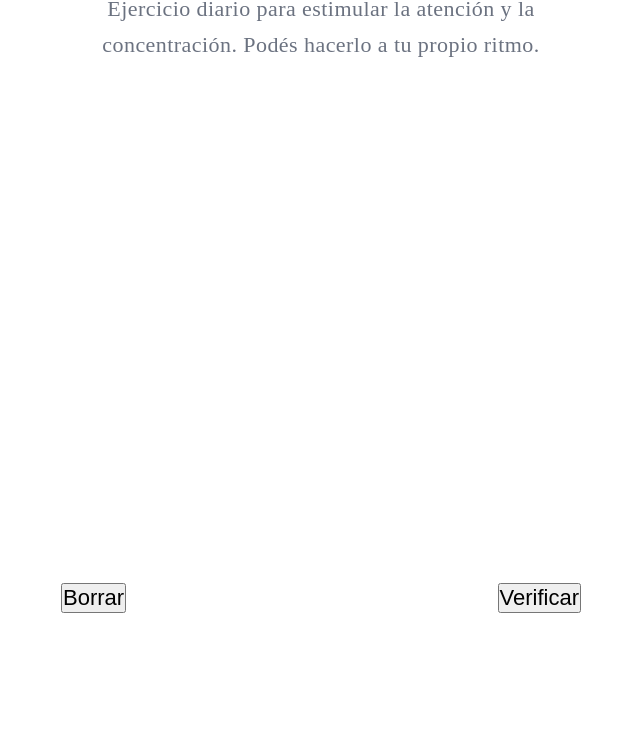
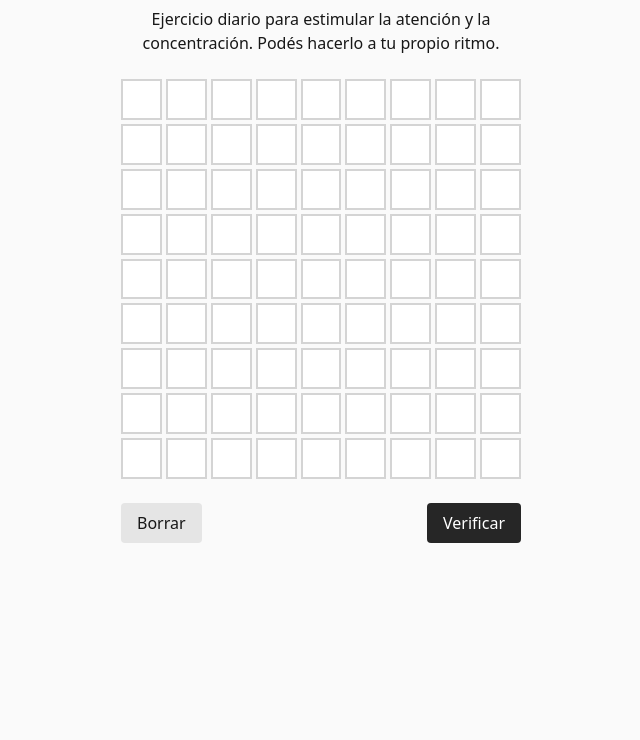
Before and after one commit to fundacion-falltem/Juego-Sudoku, a plain HTML site: page index.html in a window 1280 px wide. Shown: the part 75-815 px from the top of the page, without its empty margins (319-959 px from the left). Drawn offline with nearby package versions, Linux system fonts and the light colour scheme.

Commit message:
switch to tailwind base layout for sudoku

```diff
--- a/index.html
+++ b/index.html
@@ -5,28 +5,57 @@
   <meta name="viewport" content="width=device-width, initial-scale=1.0" />
   <title>Sudoku FALLTEM</title>
 
-  <link rel="stylesheet" href="css/falltem-tokens.css" />
-  <link rel="stylesheet" href="css/main.css" />
+  <!-- Tailwind CDN (MVP, luego build si querés) -->
+  <script src="https://cdn.tailwindcss.com"></script>
 
+  <script>
+    tailwind.config = {
+      theme: {
+        extend: {
+          fontSize: {
+            xl: '1.75rem',
+            lg: '1.25rem',
+          }
+        }
+      }
+    }
+  </script>
 </head>
-<body>
 
-  <main class="app">
-    <h1>Sudoku FALLTEM</h1>
+<body class="bg-neutral-50 text-neutral-900 font-sans">
 
-    <p class="intro">
+  <main class="max-w-md mx-auto p-6">
+    <h1 class="text-xl font-bold text-center mb-4">
+      Sudoku FALLTEM
+    </h1>
+
+    <p class="text-base text-center mb-6">
       Ejercicio diario para estimular la atención y la concentración.
       Podés hacerlo a tu propio ritmo.
     </p>
 
-    <section id="sudoku-board" class="board">
-      <!-- tablero va acá -->
+    <section
+      id="sudoku-board"
+      class="grid grid-cols-9 gap-1 mb-6"
+    >
+      <!-- celdas -->
     </section>
 
-    <section class="controls">
-      <button id="clear-btn">Borrar</button>
-      <button id="check-btn">Verificar</button>
-    </section>
+    <div class="flex justify-between">
+      <button
+        id="clear-btn"
+        class="px-4 py-2 text-base bg-neutral-200 rounded"
+      >
+        Borrar
+      </button>
+
+      <button
+        id="check-btn"
+        class="px-4 py-2 text-base bg-neutral-800 text-white rounded"
+      >
+        Verificar
+      </button>
+    </div>
   </main>
 
   <script src="js/storage.js"></script>
--- a/js/sudoku-ui.js
+++ b/js/sudoku-ui.js
@@ -3,7 +3,8 @@ document.addEventListener("DOMContentLoaded", () => {
 
   for (let i = 0; i < 81; i++) {
     const cell = document.createElement("div");
-    cell.className = "cell";
+    cell.className =
+      "aspect-square bg-white border-2 border-neutral-300 text-lg flex items-center justify-center cursor-pointer";
     cell.textContent = "";
     board.appendChild(cell);
   }
```
